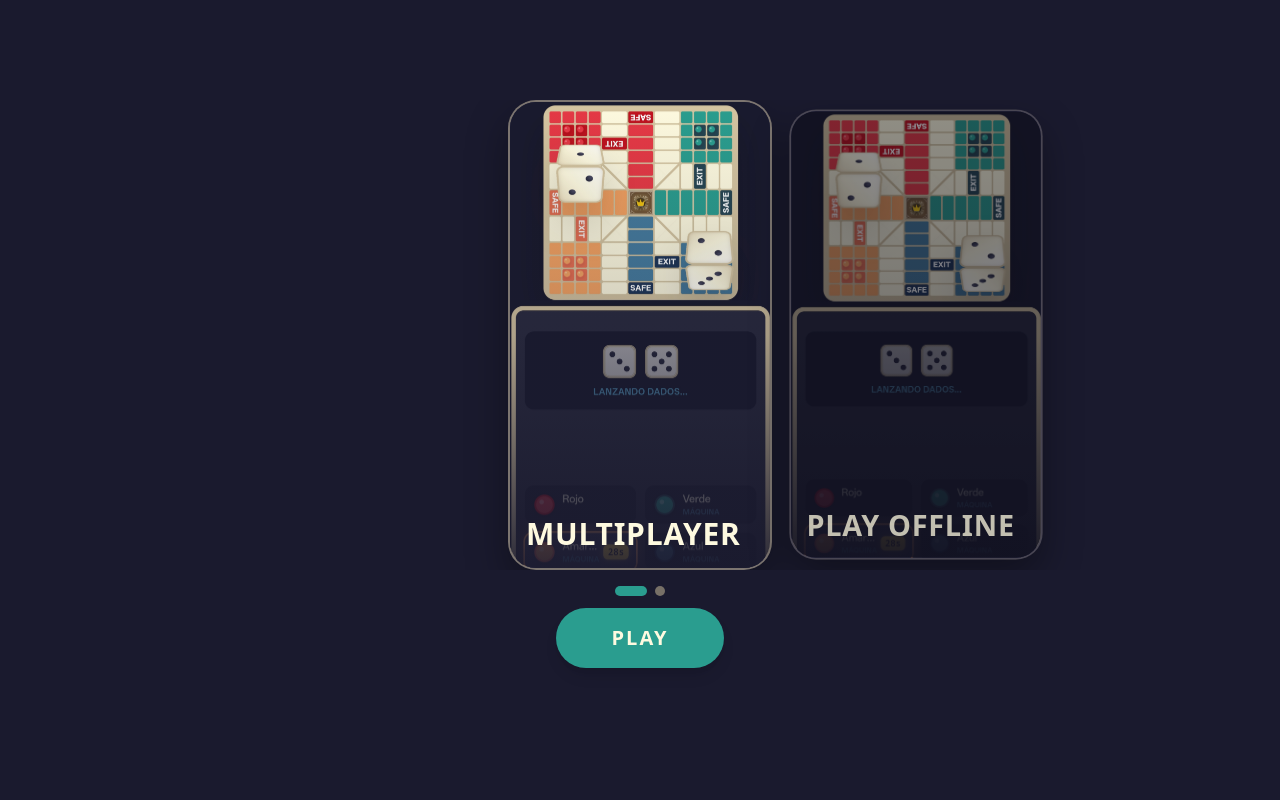
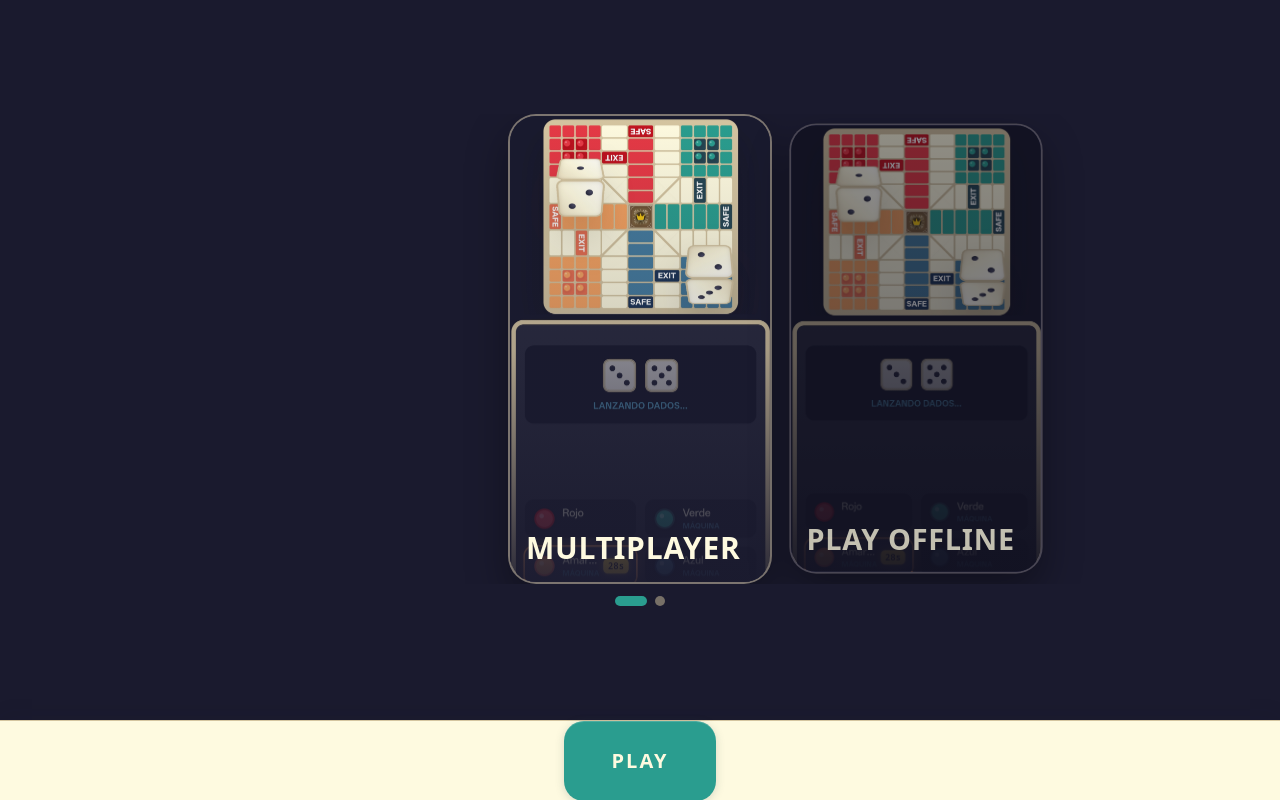
Before and after one commit to jucarata/Ludiq, a Next.js app: page / in a window 1280 px wide. Built offline with nearby package versions, Linux system fonts and the light colour scheme.

Commit message:
feat: added footer

```diff
--- a/app/layout.tsx
+++ b/app/layout.tsx
@@ -1,4 +1,6 @@
 import type { Metadata, Viewport } from "next";
+import { HomePlayProvider } from "@/components/home/HomePlayContext";
+import { AppFooter } from "@/components/nav/AppFooter";
 import "./globals.css";
 
 export const metadata: Metadata = {
@@ -19,7 +21,12 @@ export default function RootLayout({
 }>) {
   return (
     <html lang="es">
-      <body className="antialiased">{children}</body>
+      <body className="flex min-h-dvh flex-col antialiased">
+        <HomePlayProvider>
+          <div className="flex min-h-0 flex-1 flex-col">{children}</div>
+          <AppFooter />
+        </HomePlayProvider>
+      </body>
     </html>
   );
 }
--- a/components/game/GameView.tsx
+++ b/components/game/GameView.tsx
@@ -21,13 +21,14 @@ interface GameViewProps {
 
 export function GameView({ activePlayers, botPlayers }: GameViewProps) {
   return (
-    <PlayersProvider activePlayers={activePlayers} botPlayers={botPlayers}>
+    <div className="flex min-h-0 flex-1 flex-col">
+      <PlayersProvider activePlayers={activePlayers} botPlayers={botPlayers}>
       <AutoModeProvider>
         <TurnProvider>
         <GameStateProvider>
           <DiceProvider>
             <BotController />
-            <main className="flex h-dvh w-full max-w-full flex-col overflow-hidden py-2 pl-[max(0.5rem,env(safe-area-inset-left))] pr-[max(0.5rem,env(safe-area-inset-right))] pb-[max(0.5rem,env(safe-area-inset-bottom))] pt-[max(0.5rem,env(safe-area-inset-top))] sm:py-4 sm:pl-[max(1rem,env(safe-area-inset-left))] sm:pr-[max(1rem,env(safe-area-inset-right))] md:items-center md:justify-center">
+            <main className="flex min-h-0 flex-1 w-full max-w-full flex-col overflow-hidden py-2 pl-[max(0.5rem,env(safe-area-inset-left))] pr-[max(0.5rem,env(safe-area-inset-right))] pb-[max(0.5rem,env(safe-area-inset-bottom))] pt-[max(0.5rem,env(safe-area-inset-top))] sm:py-4 sm:pl-[max(1rem,env(safe-area-inset-left))] sm:pr-[max(1rem,env(safe-area-inset-right))] md:items-center md:justify-center">
               <div className="flex min-h-0 w-full max-w-full flex-1 flex-col gap-2 md:w-auto md:flex-none md:flex-row md:items-stretch md:gap-4 md:[--board-size:min(calc(100dvw-2rem-var(--turn-panel-width)-1rem),calc(100dvh-2rem))] md:[--turn-panel-width:17rem]">
                 <div className="relative flex min-h-0 min-w-0 w-full max-w-full flex-1 items-center justify-center overflow-hidden [container-type:size] md:w-auto md:flex-none md:shrink-0 md:overflow-visible md:[container-type:normal]">
                   <BoardDiceZone>
@@ -45,5 +46,6 @@ export function GameView({ activePlayers, botPlayers }: GameViewProps) {
       </TurnProvider>
       </AutoModeProvider>
     </PlayersProvider>
+    </div>
   );
 }
--- a/components/home/GameModeCarousel.tsx
+++ b/components/home/GameModeCarousel.tsx
@@ -8,6 +8,7 @@ import {
   useState,
   type PointerEvent as ReactPointerEvent,
 } from "react";
+import { useHomePlay } from "@/components/home/HomePlayContext";
 
 const basePath = process.env.NEXT_PUBLIC_BASE_PATH ?? "";
 
@@ -24,10 +25,14 @@ const GAME_MODES = [
   },
 ] as const;
 
-const CARD_WIDTH_CLASS = "w-[15rem] sm:w-[16.5rem]";
-const CAROUSEL_PADDING_CLASS = "px-[calc((100%-15rem)/2)] sm:px-[calc((100%-16.5rem)/2)]";
+const CARD_CLASS =
+  "h-[min(70dvh,calc(100dvh-8.5rem-env(safe-area-inset-bottom,0px)))] w-auto max-w-[70vw] aspect-[9/16] sm:h-auto sm:w-[16.5rem] sm:max-w-none";
+
+const CAROUSEL_PADDING_CLASS =
+  "px-[calc((100%-min(70vw,calc(min(70dvh,calc(100dvh-8.5rem-env(safe-area-inset-bottom,0px)))*9/16)))/2)] sm:px-[calc((100%-16.5rem)/2)]";
 
 export function GameModeCarousel() {
+  const { setActiveMode } = useHomePlay();
   const scrollRef = useRef<HTMLDivElement>(null);
   const dragRef = useRef({
     active: false,
@@ -186,13 +191,21 @@ export function GameModeCarousel() {
 
   const activeMode = GAME_MODES[activeIndex];
 
+  useEffect(() => {
+    setActiveMode({
+      id: activeMode.id,
+      title: activeMode.title,
+    });
+  }, [activeMode, setActiveMode]);
+
   return (
-    <main className="flex h-dvh flex-col items-center justify-center px-4 pb-8">
-      <div className="w-full">
+    <main className="flex min-h-0 flex-1 flex-col overflow-hidden">
+      <div className="flex min-h-0 flex-1 flex-col items-center justify-end pb-10 sm:justify-center sm:pb-0">
+        <div className="flex w-full flex-col items-center gap-3">
           <div
             ref={scrollRef}
             onPointerDown={handlePointerDown}
-          className={`flex snap-x snap-mandatory gap-3 overflow-x-auto overflow-y-hidden scroll-smooth touch-pan-x overscroll-x-contain [scrollbar-width:none] [&::-webkit-scrollbar]:hidden ${CAROUSEL_PADDING_CLASS} ${
+            className={`flex w-full snap-x snap-mandatory gap-3 overflow-x-auto overflow-y-hidden scroll-smooth touch-pan-x overscroll-x-contain [scrollbar-width:none] [&::-webkit-scrollbar]:hidden ${CAROUSEL_PADDING_CLASS} ${
               isDragging ? "cursor-grabbing" : "cursor-grab"
             }`}
           >
@@ -206,7 +219,7 @@ export function GameModeCarousel() {
                   data-index={index}
                   aria-label={mode.title}
                   aria-current={isActive ? "true" : undefined}
-                  className={`relative ${CARD_WIDTH_CLASS} aspect-[9/16] shrink-0 snap-center overflow-hidden rounded-[1.75rem] border-2 bg-[#252540] shadow-[0_18px_40px_rgba(0,0,0,0.35)] transition-[transform,border-color] duration-300 select-none ${
+                  className={`relative ${CARD_CLASS} shrink-0 snap-center overflow-hidden rounded-[1.75rem] border-2 bg-[#252540] shadow-[0_18px_40px_rgba(0,0,0,0.35)] transition-[transform,border-color] duration-300 select-none ${
                     isActive
                       ? "scale-100 border-[var(--board-path-border)]/50"
                       : "scale-[0.96] border-[var(--board-path-border)]/20"
@@ -241,9 +254,7 @@ export function GameModeCarousel() {
               );
             })}
           </div>
-      </div>
 
-      <div className="mt-4 flex flex-col items-center gap-3">
           <div
             className="flex items-center gap-2"
             role="tablist"
@@ -265,14 +276,7 @@ export function GameModeCarousel() {
               />
             ))}
           </div>
-
-        <button
-          type="button"
-          aria-label={`Play ${activeMode.title}`}
-          className="rounded-full bg-[var(--board-green)] px-14 py-4 text-xl font-bold uppercase tracking-widest text-[var(--board-path)] shadow-lg transition-transform hover:scale-105 hover:bg-[var(--board-green-dark)] active:scale-95"
-        >
-          Play
-        </button>
+        </div>
       </div>
     </main>
   );
--- /dev/null
+++ b/components/home/HomePlayContext.tsx
@@ -0,0 +1,46 @@
+"use client";
+
+import {
+  createContext,
+  useContext,
+  useMemo,
+  useState,
+  type ReactNode,
+} from "react";
+
+export interface HomePlayMode {
+  id: string;
+  title: string;
+}
+
+interface HomePlayContextValue {
+  activeMode: HomePlayMode | null;
+  setActiveMode: (mode: HomePlayMode) => void;
+}
+
+const HomePlayContext = createContext<HomePlayContextValue | null>(null);
+
+export function HomePlayProvider({ children }: { children: ReactNode }) {
+  const [activeMode, setActiveMode] = useState<HomePlayMode | null>(null);
+
+  const value = useMemo(
+    () => ({ activeMode, setActiveMode }),
+    [activeMode],
+  );
+
+  return (
+    <HomePlayContext.Provider value={value}>{children}</HomePlayContext.Provider>
+  );
+}
+
+export function useHomePlay() {
+  const context = useContext(HomePlayContext);
+  if (!context) {
+    throw new Error("useHomePlay must be used within HomePlayProvider");
+  }
+  return context;
+}
+
+export function useHomePlayOptional() {
+  return useContext(HomePlayContext);
+}
--- /dev/null
+++ b/components/nav/AppFooter.tsx
@@ -0,0 +1,40 @@
+"use client";
+
+import { usePathname } from "next/navigation";
+import { useHomePlayOptional } from "@/components/home/HomePlayContext";
+
+const basePath = process.env.NEXT_PUBLIC_BASE_PATH ?? "";
+
+function isHomePath(pathname: string) {
+  if (pathname === "/") return true;
+  if (!basePath) return false;
+  return pathname === basePath || pathname === `${basePath}/`;
+}
+
+export function AppFooter() {
+  const pathname = usePathname();
+  const homePlay = useHomePlayOptional();
+  const isHome = isHomePath(pathname);
+  const activeMode = isHome ? homePlay?.activeMode : null;
+
+  return (
+    <footer
+      role="navigation"
+      aria-label="Main navigation"
+      className="flex h-[calc(5rem+env(safe-area-inset-bottom,0px))] shrink-0 items-stretch justify-center border-t border-[var(--board-path-border)] bg-[var(--board-path)] shadow-[0_-4px_20px_rgba(26,26,46,0.08)] sm:h-[calc(5rem+env(safe-area-inset-bottom,0px))]"
+      style={{ paddingBottom: "env(safe-area-inset-bottom, 0px)" }}
+    >
+      <nav className="mx-auto flex h-20 w-full max-w-5xl items-stretch justify-center px-4 sm:px-6">
+        {activeMode ? (
+          <button
+            type="button"
+            aria-label={`Play ${activeMode.title}`}
+            className="min-w-[8.75rem] self-stretch rounded-[1.25rem] bg-[var(--board-green)] px-10 text-lg font-bold uppercase tracking-widest text-[var(--board-path)] shadow-[inset_0_1px_0_rgba(255,255,255,0.16),0_2px_10px_rgba(38,70,83,0.18)] transition-transform hover:bg-[var(--board-green-dark)] active:scale-[0.98] sm:min-w-[9.5rem] sm:px-12 sm:text-xl"
+          >
+            Play
+          </button>
+        ) : null}
+      </nav>
+    </footer>
+  );
+}
--- a/components/setup/PlayerSetup.tsx
+++ b/components/setup/PlayerSetup.tsx
@@ -117,7 +117,7 @@ export function PlayerSetup({ onStart }: PlayerSetupProps) {
   };
 
   return (
-    <main className="flex h-dvh flex-col items-center justify-center gap-6 overflow-y-auto px-6 py-8">
+    <main className="flex min-h-0 flex-1 flex-col items-center justify-center gap-6 overflow-y-auto px-6 py-8">
       <div className="flex flex-col items-center gap-2 text-center">
         <h1 className="text-4xl font-black tracking-tight text-[var(--board-path)] sm:text-5xl">
           Jugadores
```
Also changed, not shown: public/images/ludiq-logo.png (added). Lines whose indentation alone changed are shown as unchanged.
